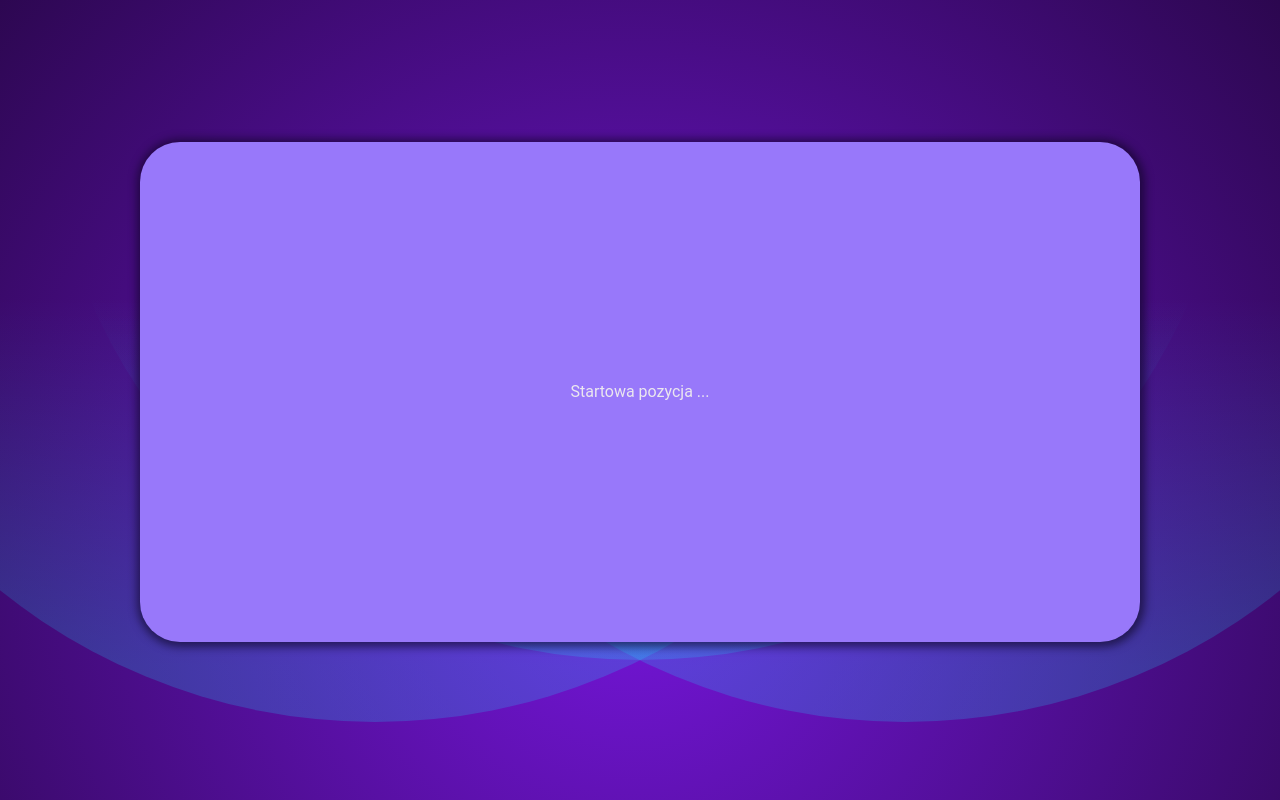
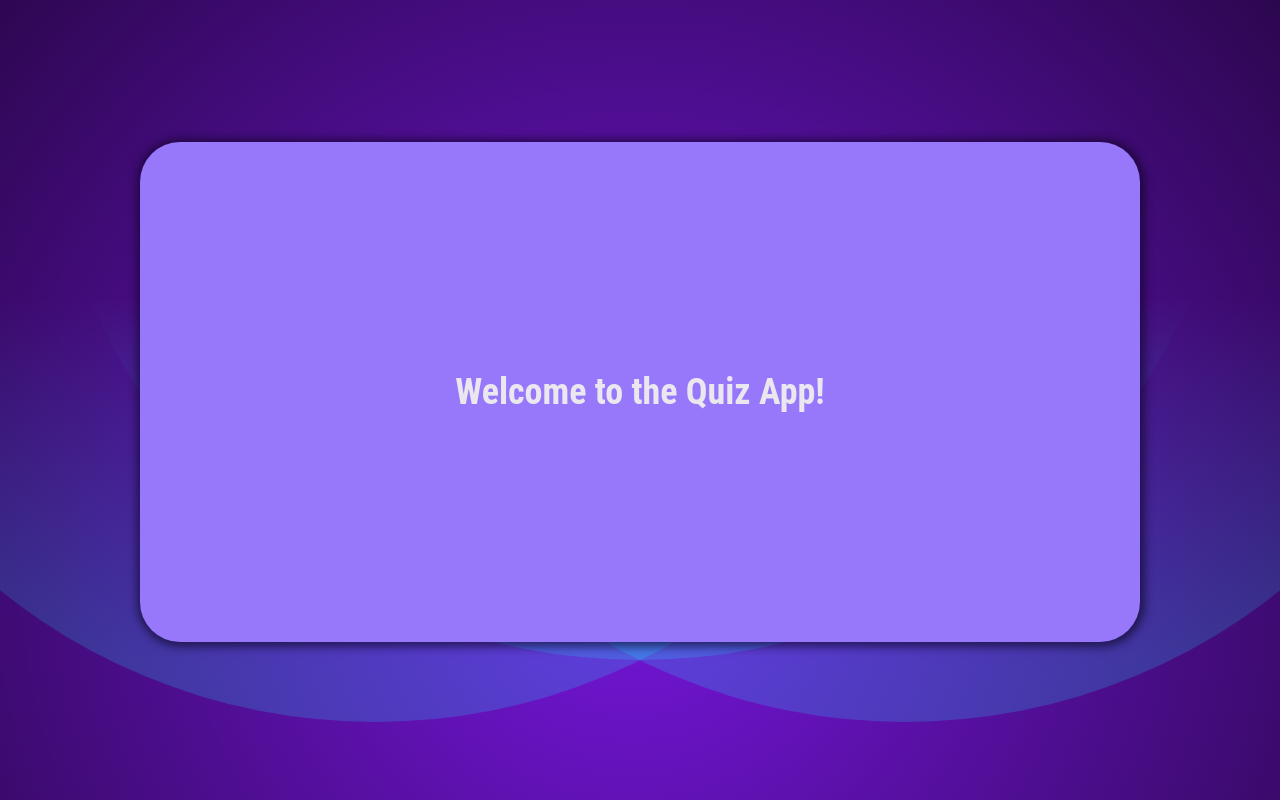
Before and after one commit to podlaskialgorytm3/quiz-app, a React (Vite) app: page / in a window 1280 px wide. Built offline with nearby package versions, Linux system fonts and the light colour scheme.

Commit message:
Add font-family and update start view title

```diff
--- /dev/null
+++ b/src/components/atoms/Title.jsx
@@ -0,0 +1,5 @@
+export const Title = ({children}) => (
+    <h1 className="text-4xl font-bold">
+    {children}
+    </h1>
+)
--- a/src/index.css
+++ b/src/index.css
@@ -31,6 +31,8 @@ body {
   background-attachment: fixed;
   background-size: cover;
   background-position: center;
+  font-family: 'Roboto Condensed', sans-serif;
+
 }
 div#root{
   height: 90vh;
--- a/src/views/StartView.jsx
+++ b/src/views/StartView.jsx
@@ -1,8 +1,9 @@
 import { MainContainer } from "../components/molecules/MainContainer"
+import { Title } from "../components/atoms/Title"
 export const StartView = () => {
     return(
         <MainContainer>
-            <p>Startowa pozycja ... </p>
+            <Title>Welcome to the Quiz App!</Title>
         </MainContainer>
     )
 }
```
